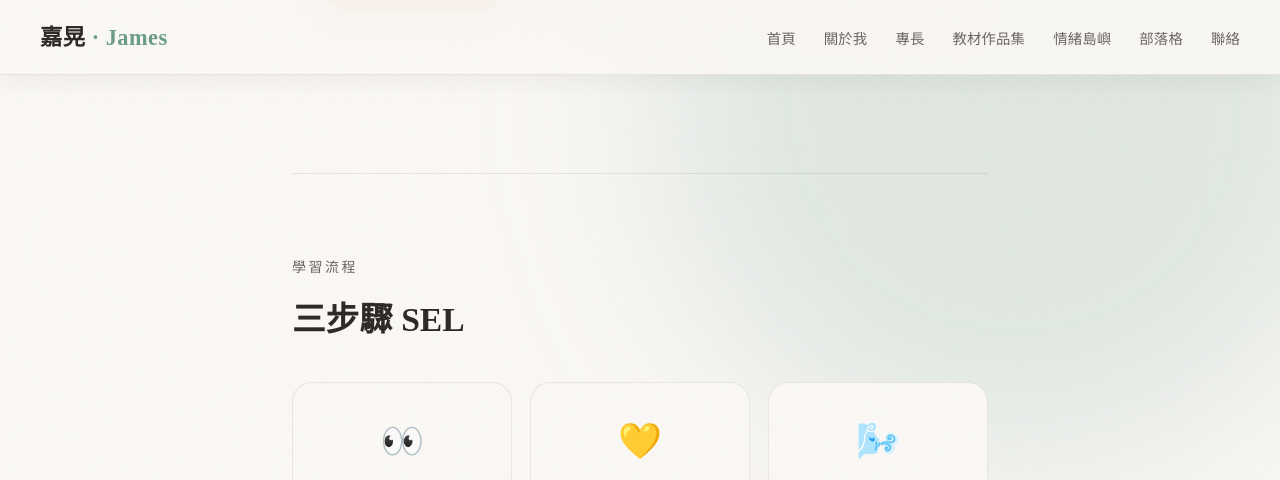
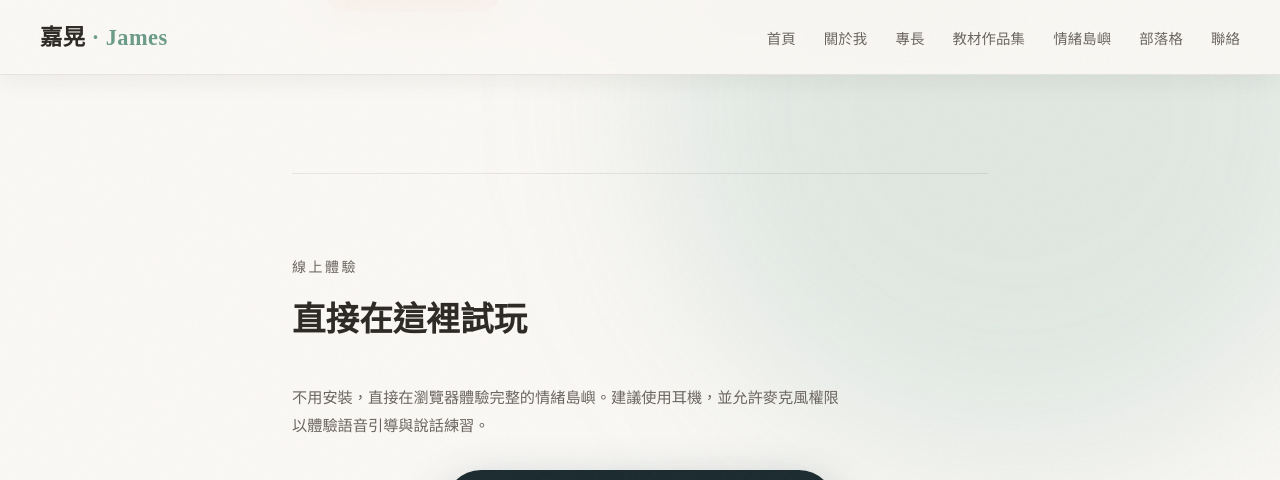
Before and after one commit to gahanglee/gahanglee.github.io, a Jekyll site: the page built from pages/app.html, in a window 1280 px wide and 1400 px high, scrolled down 567 px. Shown: the top 480 px of the window. Built offline with Jekyll 4.4.1, drawn with Linux system fonts in a browser that asks for light colours; grey boxes are pictures that could not be loaded.

Commit message:
Add online experience section with embedded iframe

```diff
--- a/pages/app.html
+++ b/pages/app.html
@@ -23,6 +23,55 @@ permalink: /app/
       <div class="app-phone">🏝️</div>
     </div>
   </section>
+
+  <!-- ★ 線上體驗：直接在網頁裡玩 App ★ -->
+  <section class="section">
+    <span class="section-tag">線上體驗</span>
+    <h2 class="section-title">直接在這裡試玩</h2>
+    <p style="color:var(--text-muted);margin-bottom:2rem;font-size:0.95rem;line-height:1.85;max-width:560px">
+      不用安裝，直接在瀏覽器體驗完整的情緒島嶼。建議使用耳機，並允許麥克風權限以體驗語音引導與說話練習。
+    </p>
+
+    <div class="island-embed-frame">
+      <iframe
+        src="https://emotion-island-nu.vercel.app"
+        title="情緒島嶼 App 線上體驗"
+        allow="microphone; autoplay; fullscreen"
+        loading="lazy"></iframe>
+    </div>
+
+    <p style="text-align:center;margin-top:1.25rem">
+      <a class="btn btn-solid-orange"
+         href="https://emotion-island-nu.vercel.app"
+         target="_blank" rel="noopener">↗ 在新分頁全螢幕開啟</a>
+    </p>
+  </section>
+
+  <style>
+    /* 手機外框造型的嵌入容器 */
+    .island-embed-frame {
+      position: relative;
+      width: 100%;
+      max-width: 390px;
+      aspect-ratio: 9 / 19;
+      margin: 0 auto;
+      padding: 10px;
+      background: #1c2b30;
+      border-radius: 36px;
+      box-shadow: 0 18px 50px rgba(11,61,73,.30);
+    }
+    .island-embed-frame iframe {
+      width: 100%;
+      height: 100%;
+      border: 0;
+      border-radius: 26px;
+      background: #eaf4f8;
+      display: block;
+    }
+    @supports not (aspect-ratio: 1) {
+      .island-embed-frame { height: 760px; }
+    }
+  </style>
 
   <section class="section">
     <span class="section-tag">學習流程</span>
```
